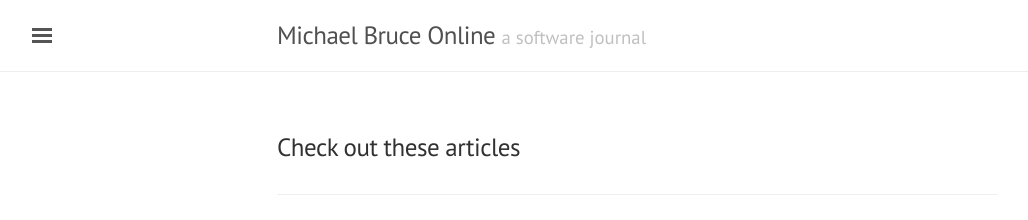
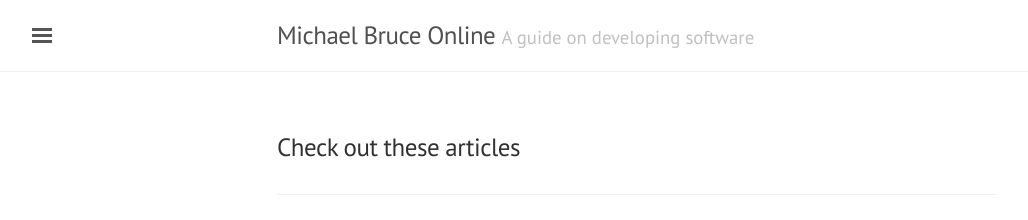
Before and after one commit to michaelbruce/michaelbruce.github.io, a Jekyll site: the page built from index.md, in a window 1280 px wide. Shown: the top 220 px of the page, without its empty margins (3-1031 px from the left). Built offline with Jekyll 4.4.1, drawn with Linux system fonts in a browser that asks for light colours.

Commit message:
Updating configuration

```diff
--- a/_config.yml
+++ b/_config.yml
@@ -5,9 +5,9 @@ permalink:           pretty
 
 # Setup
 title:               Michael Bruce Online
-tagline:             'a software journal'
+tagline:             'A guide on developing software'
 description:         'A little space to say my piece.'
-url:                 http://michaelbruce.github.io
+url:                 http://mikepjb.com
 baseurl:             ''
 paginate:            5
 exclude: [org/]
```
